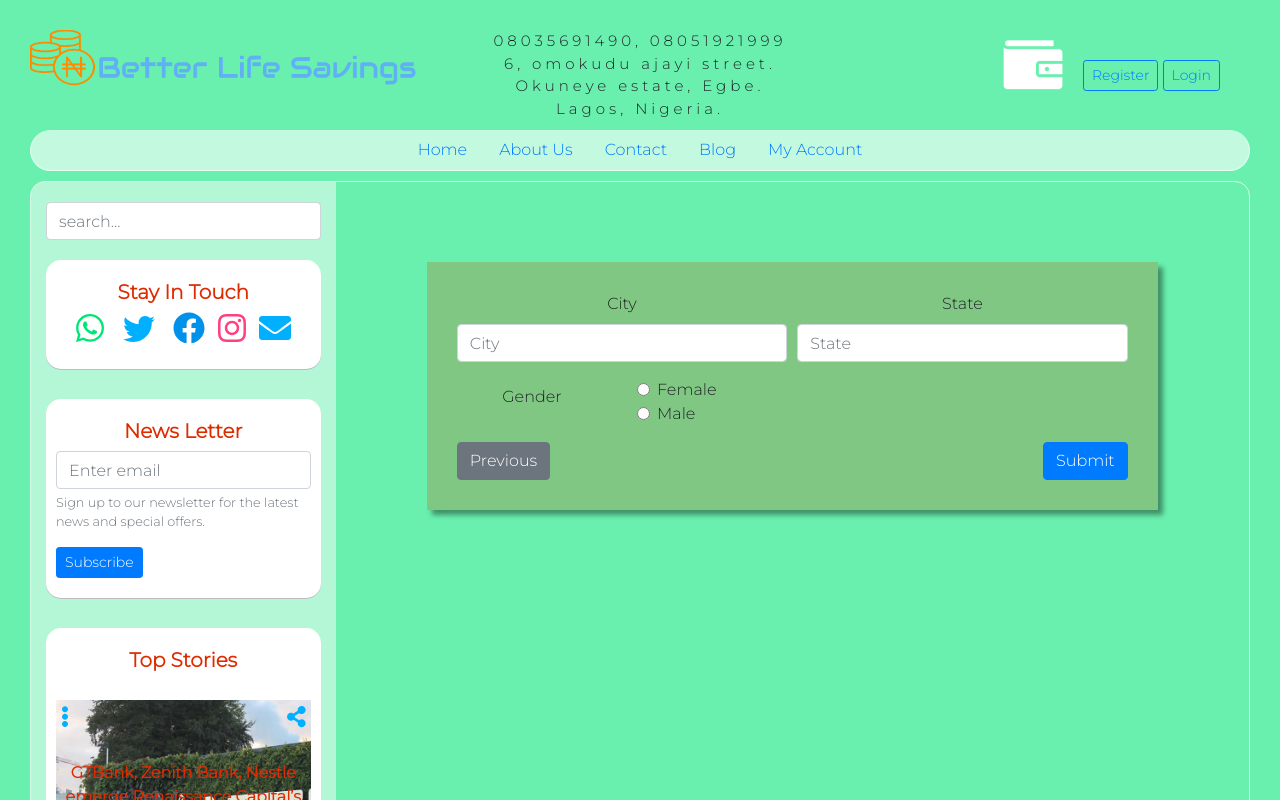
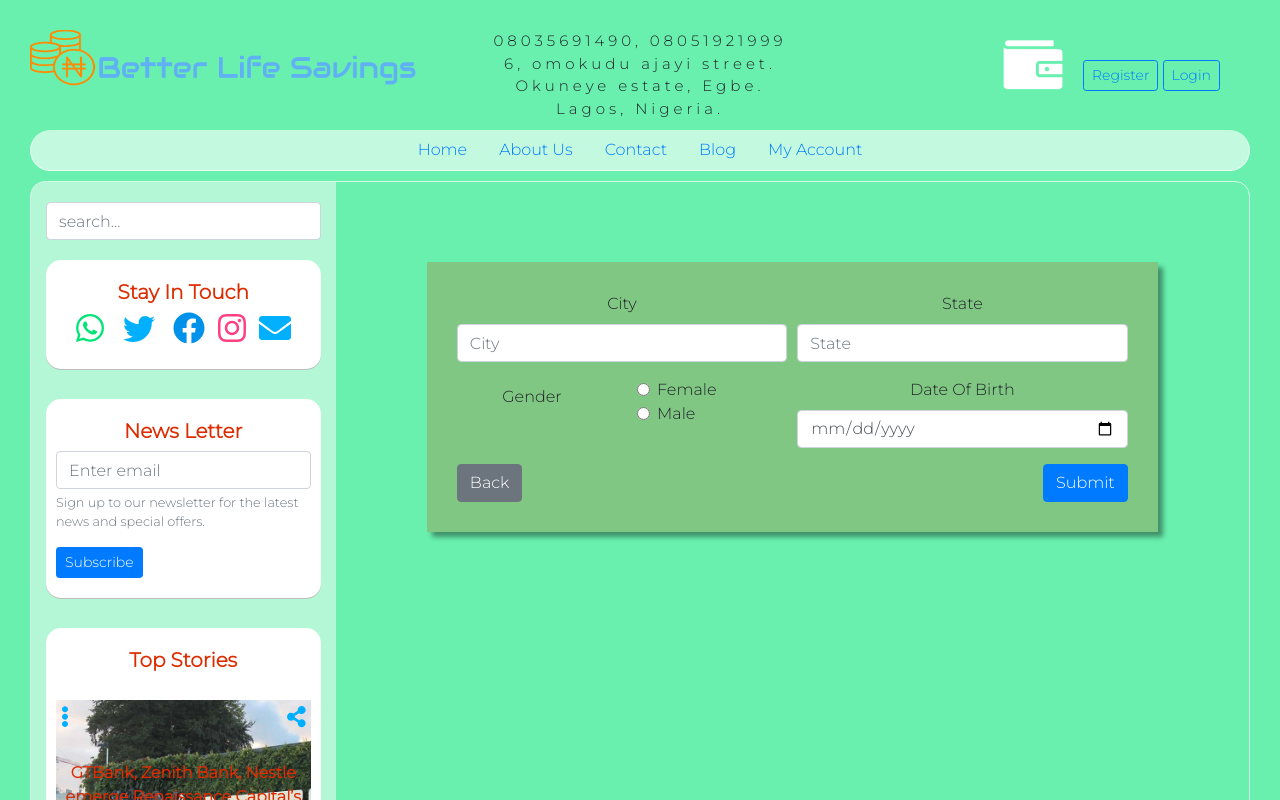
Before and after one commit to Emuohwo/BetterLifeSavings, a React (Create React App) app: page /register in a window 1280 px wide. Built offline with nearby package versions, Linux system fonts and the light colour scheme.

Commit message:
chore: enhancements

```diff
--- a/src/screens/register/form/StateCity.js
+++ b/src/screens/register/form/StateCity.js
@@ -4,6 +4,7 @@ import { PreviousButton } from "./navbuttons/PreviousButton";
 import { NextButton } from "./navbuttons/NextButton";
 
 export const StateCityGenderBirth = ({ step, formik, next, previous }) => {
+  console.dir(formik);
   if (step !== 4) return null;
   const { getFieldProps, touched, errors, setFieldValue, values } = formik;
   return (
@@ -84,6 +85,22 @@ export const StateCityGenderBirth = ({ step, formik, next, previous }) => {
             </Form.Group>
           </fieldset>
         </Col>
+        <Form.Group as={Col} controlId="Formik10" sm={6}>
+          <Form.Label>Date Of Birth</Form.Label>
+          <Form.Control
+            type="date"
+            name="dob"
+            {...getFieldProps("dob")}
+            isValid={touched.dob && !errors.dob}
+            isInvalid={touched.dob && !!errors.dob}
+          />
+          <Form.Control.Feedback type="valid">
+            Looks good!
+          </Form.Control.Feedback>
+          <Form.Control.Feedback type="invalid">
+            {errors.dob}
+          </Form.Control.Feedback>
+        </Form.Group>
       </Form.Row>
 
       <PreviousButton step={step} previous={previous} />
--- a/src/screens/register/form/index.js
+++ b/src/screens/register/form/index.js
@@ -44,15 +44,9 @@ const schema = yup.object({
     .max(30, "*State can't be longer than 30 characters")
     .required("*State is required"),
   gender: yup.string().required("*Select gender"),
-  /*username: yup
-    .string()
-    .min(3, "*Username must be at least 3 characters long")
-    .max(12, "*Username can't be longer than 12 characters")
-    .required("*Username is required"),
-  city: yup.string().required(),
-  state: yup.string().required(),
-  zip: yup.string().required(),
-  terms: yup.bool().required(),*/
+  dob: yup.string().required("*Select date of birth"),
+
+  /*terms: yup.bool().required(),*/
 });
 
 function RegisterationForm() {
--- a/src/screens/register/form/navbuttons/PreviousButton.js
+++ b/src/screens/register/form/navbuttons/PreviousButton.js
@@ -13,7 +13,7 @@ export function PreviousButton({ step, previous }) {
         type="button"
         onClick={previous}
       >
-        Previous
+        Back
       </Button>
     );
   }
```
